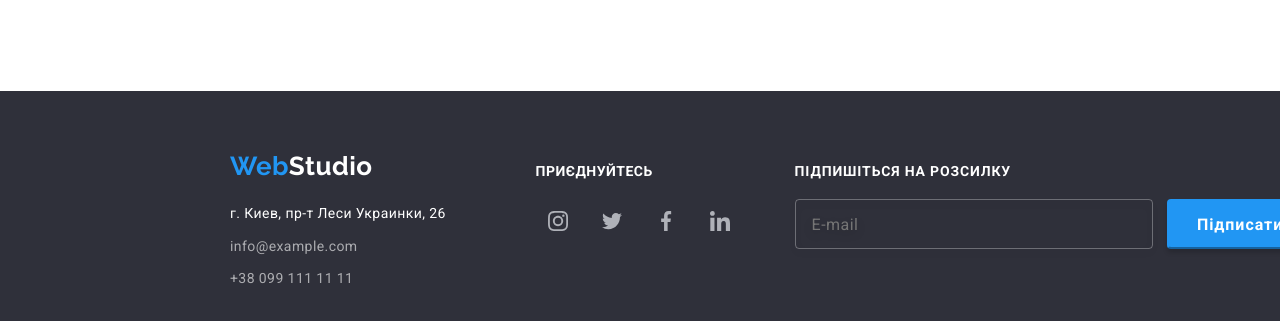
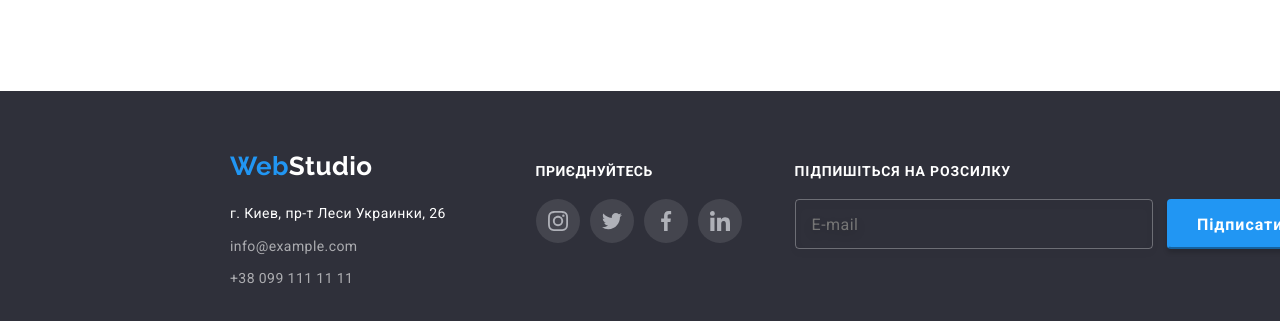
Before and after one commit to RomanPiat/goit-markup-hw-07, a plain HTML site: page index.html in a window 1280 px wide. Shown: the part 2620-2941 px from the top of the page. Drawn offline with nearby package versions, Linux system fonts and the light colour scheme.

Commit message:
hw 7 end

```diff
--- a/sass/components/_footer.scss
+++ b/sass/components/_footer.scss
@@ -59,6 +59,7 @@
 .footer__social {
     margin-left: 70px;
     margin-top: 12px;
+    border-radius: 50%;
 &>.icon__linc {
         fill: $primary-white-color;
         background-color: rgba(255, 255, 255, 0.1);
--- a/sass/utils/_base.scss
+++ b/sass/utils/_base.scss
@@ -40,9 +40,10 @@ li {
 }
 
 .icon__linc {
-    border-radius: 100%;
+    border-radius: 50%;
     display: flex;
     fill: $icon-color;
+    background-color: rgba(255, 255, 255, 0.1);
     width: 44px;
     height: 44px;
     padding: 12px;
```
Also changed, not shown: css/main.css, css/main.min.css, 2 other files.
